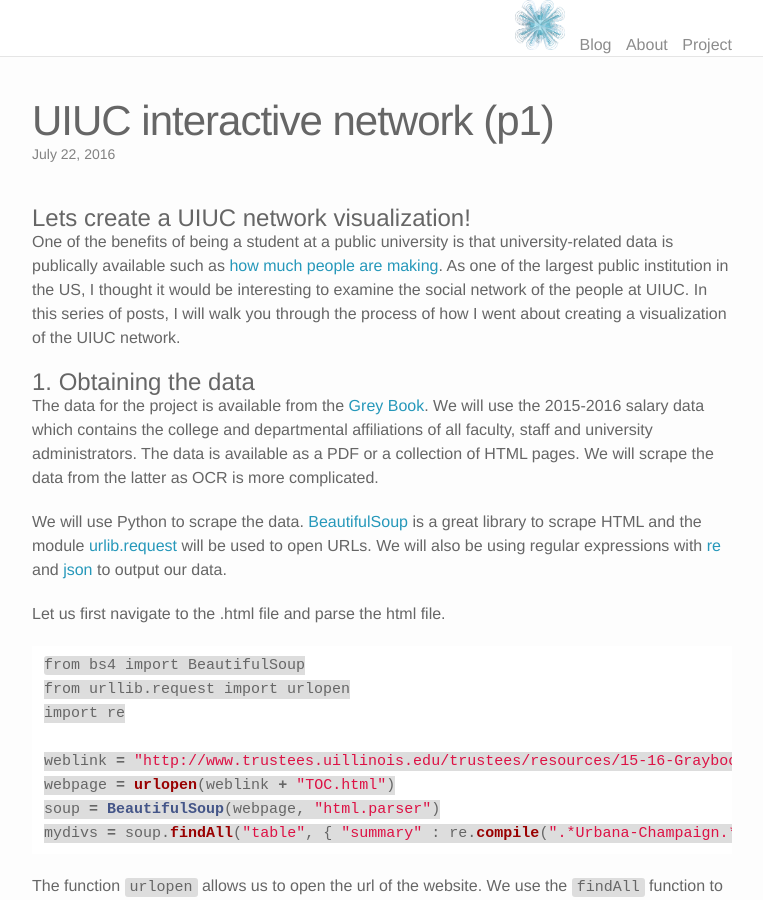
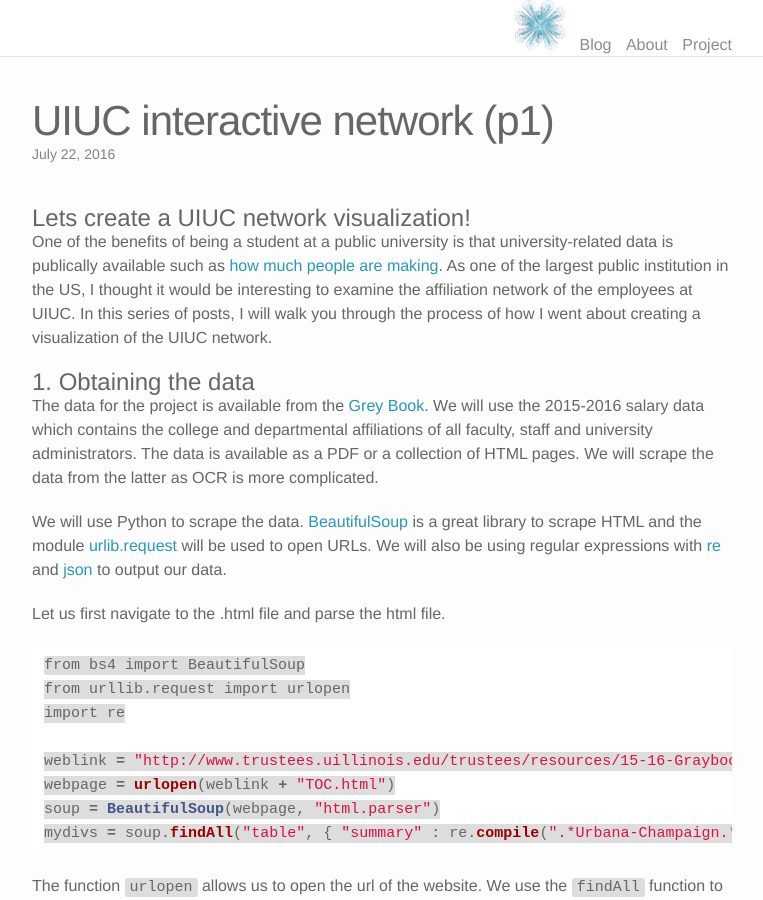
Before and after one commit to data-slinky/data-slinky.github.io, a Jekyll site: the page built from _posts/2016-07-22-uiuc-network-p1.md, in a window 1280 px wide and 900 px high. Shown: the whole window, without its empty margins (258-1021 px from the left). Built offline with Jekyll 4.4.1, drawn with Linux system fonts in a browser that asks for light colours; nearby versions of some CDN libraries.

Commit message:
added some posts and fixed project links

```diff
--- a/_posts/2016-07-22-uiuc-network-p1.md
+++ b/_posts/2016-07-22-uiuc-network-p1.md
@@ -10,8 +10,9 @@
 One of the benefits of being a student at a public university is that university-related
 data is publically available such as [how much people are making](http://salaryguide.dailyillini.com/#/).
 As one of the largest public institution in the US, I thought it would be interesting to
-examine the social network of the people at UIUC. In this series of posts, I will walk you
-through the process of how I went about creating a visualization of the UIUC network.
+examine the affiliation network of the employees at UIUC. In this series of posts, I will
+walk you  through the process of how I went about creating a visualization of the UIUC
+network.
 
 # 1. Obtaining the data
 
```
Also changed, not shown: _portfolio/2_UIUC_affiliation_network.md (renamed from _portfolio/2_UIUC_network.md, +2 -0 lines), _posts/2016-07-27-uiuc-network-p3.md (+4 -1 lines).
